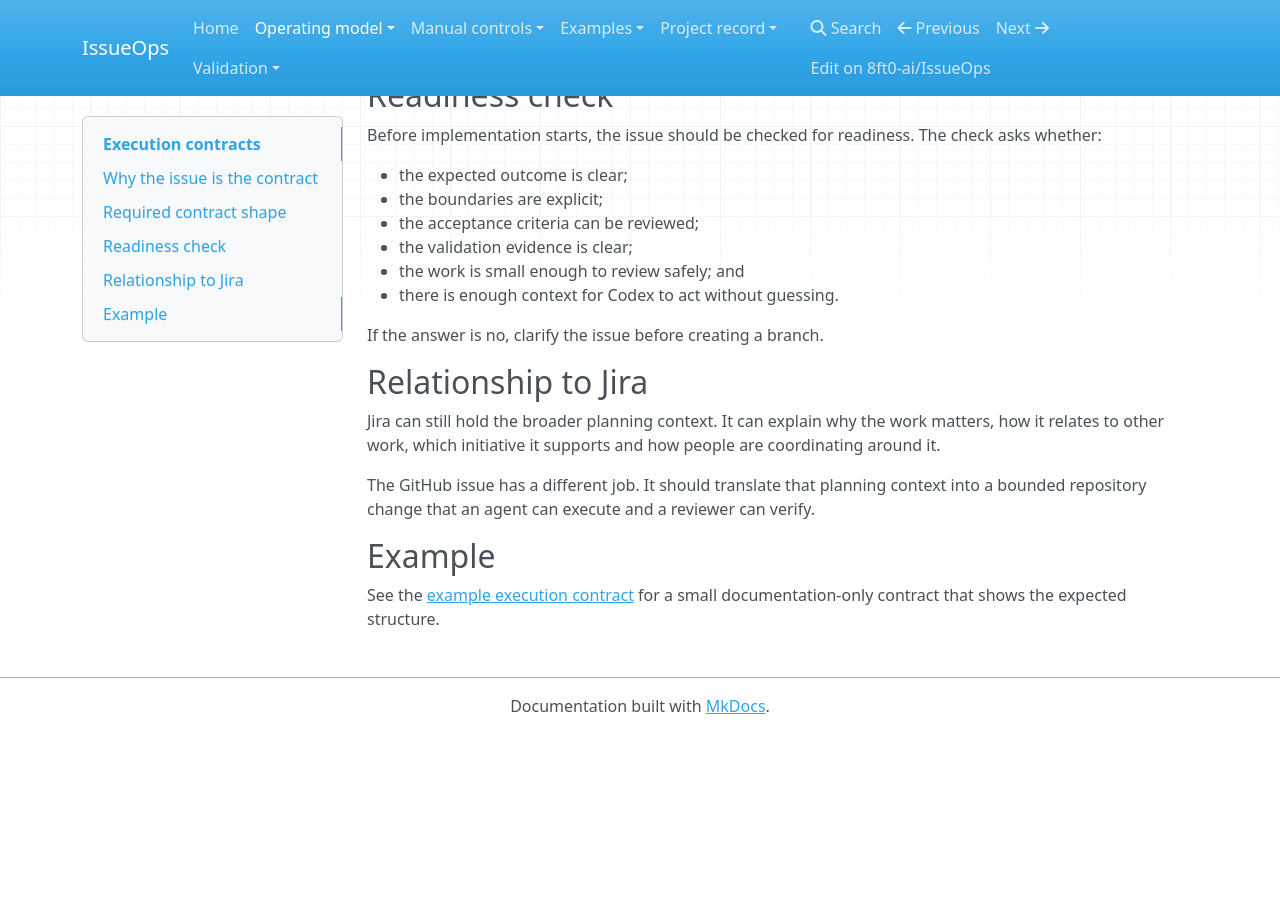
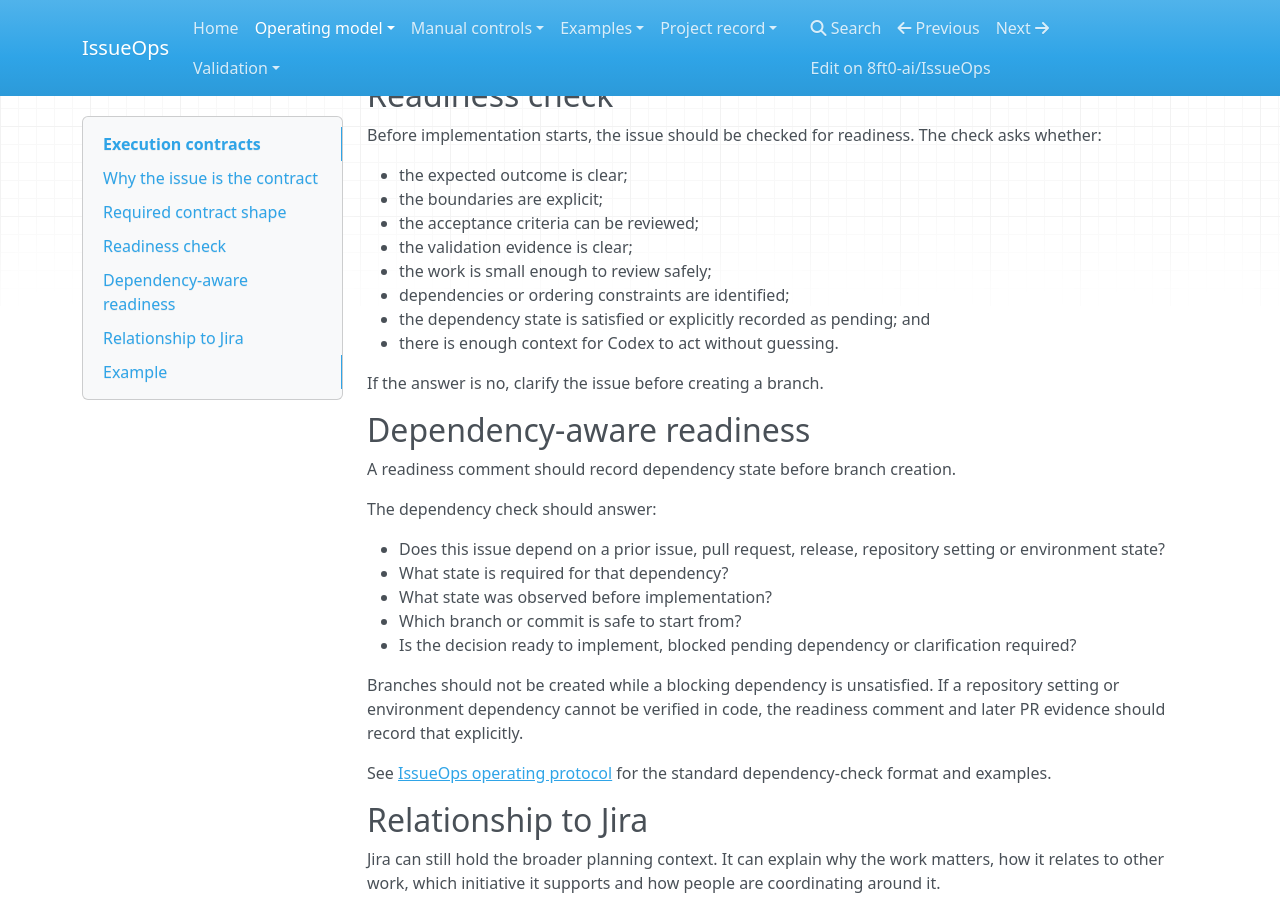
Before and after one commit to 8ft0-ai/IssueOps, an MkDocs documentation site: the page built from docs/execution-contracts.md, in a window 1280 px wide and 900 px high, scrolled down 984 px. Built offline with MkDocs 1.6.1, drawn with Linux system fonts in a browser that asks for light colours; nearby versions of some CDN libraries; before the commit the page ends 1718 px from its top, so only the background shows below that.

Commit message:
Document dependency-aware readiness checks

```diff
--- a/docs/execution-contracts.md
+++ b/docs/execution-contracts.md
@@ -35,10 +35,28 @@ Before implementation starts, the issue should be checked for readiness. The che
 - the boundaries are explicit;
 - the acceptance criteria can be reviewed;
 - the validation evidence is clear;
-- the work is small enough to review safely; and
+- the work is small enough to review safely;
+- dependencies or ordering constraints are identified;
+- the dependency state is satisfied or explicitly recorded as pending; and
 - there is enough context for Codex to act without guessing.
 
 If the answer is no, clarify the issue before creating a branch.
+
+## Dependency-aware readiness
+
+A readiness comment should record dependency state before branch creation.
+
+The dependency check should answer:
+
+- Does this issue depend on a prior issue, pull request, release, repository setting or environment state?
+- What state is required for that dependency?
+- What state was observed before implementation?
+- Which branch or commit is safe to start from?
+- Is the decision ready to implement, blocked pending dependency or clarification required?
+
+Branches should not be created while a blocking dependency is unsatisfied. If a repository setting or environment dependency cannot be verified in code, the readiness comment and later PR evidence should record that explicitly.
+
+See [IssueOps operating protocol](issueops-protocol.md) for the standard dependency-check format and examples.
 
 ## Relationship to Jira
 
```
